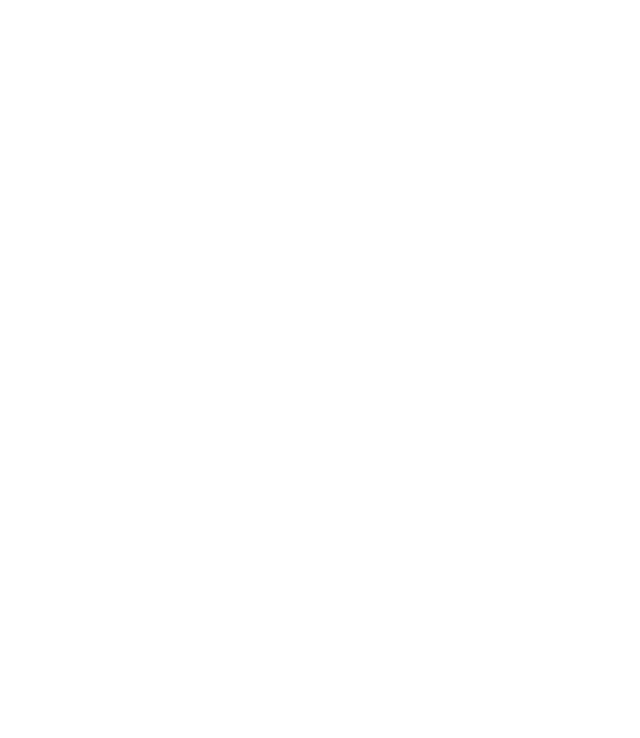
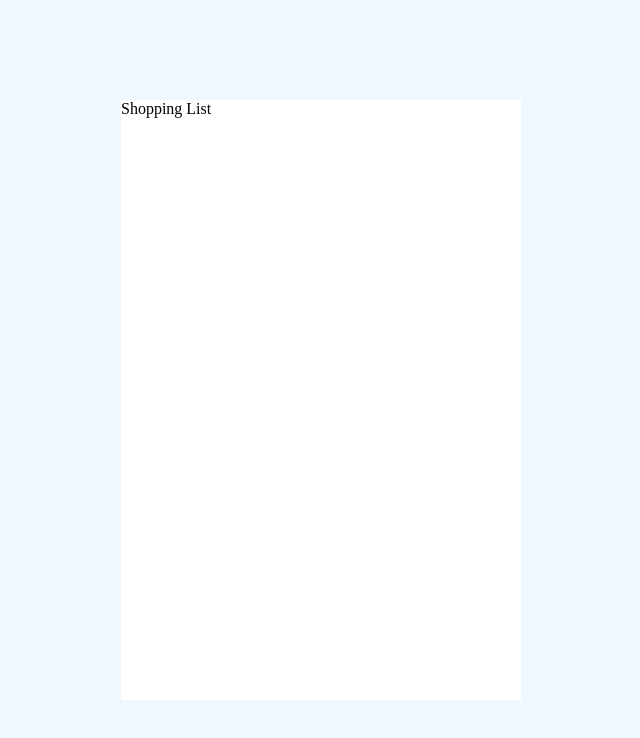
Before and after one commit to wonswe/list_app, a plain HTML site: page index.html in a window 1280 px wide. Shown: the whole page, without its empty margins (319-959 px from the left). Drawn offline with Linux system fonts and the light colour scheme.

Commit message:
basic structure

```diff
--- a/index.html
+++ b/index.html
@@ -7,5 +7,11 @@
     <link rel="stylesheet" href="styles.css" />
     <script src="main.js"></script>
   </head>
-  <body></body>
+  <body>
+    <div class="main-container">
+      <div class="header">Shopping List</div>
+      <div class="list-container"></div>
+      <div class="footer"></div>
+    </div>
+  </body>
 </html>
--- a/styles.css
+++ b/styles.css
@@ -0,0 +1,11 @@
+body {
+  background-color: aliceblue;
+}
+
+.main-container {
+  width: 400px;
+  height: 600px;
+  background-color: white;
+  color: black;
+  margin: 100px auto;
+}
```
